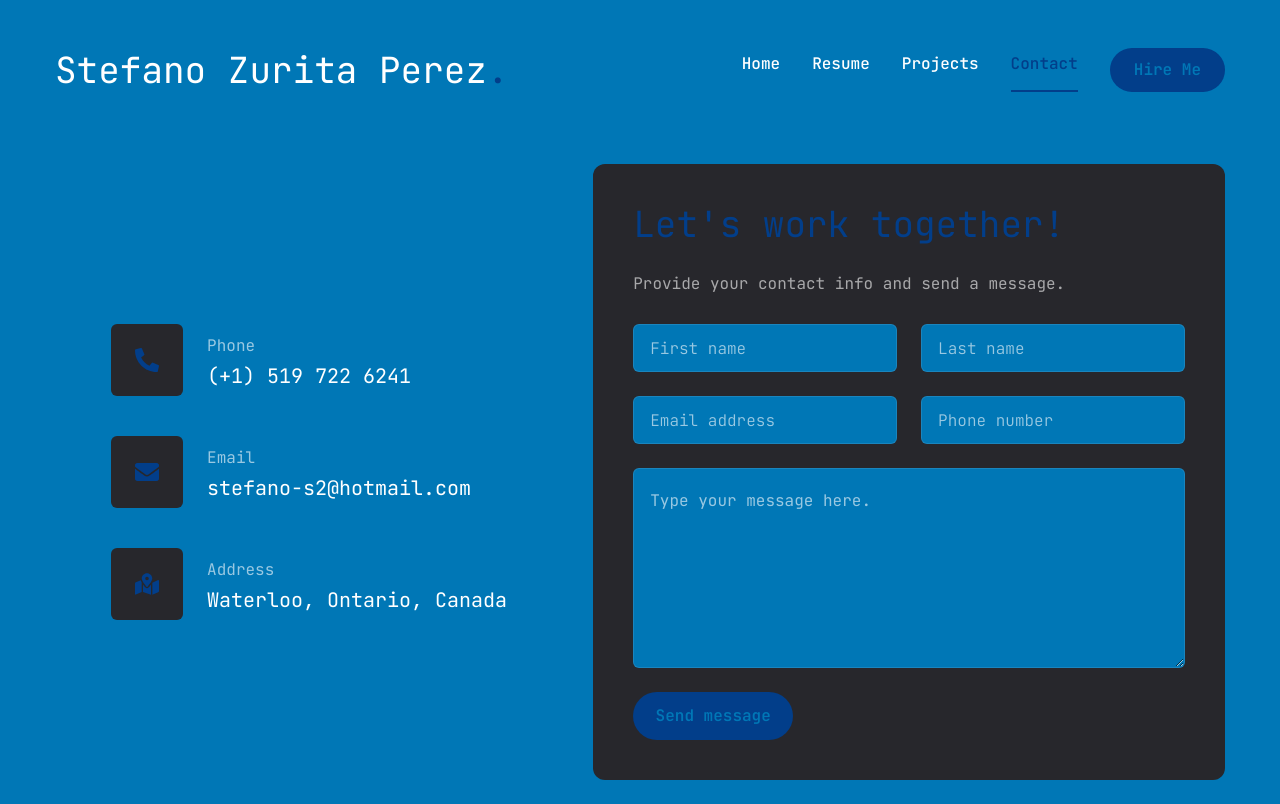
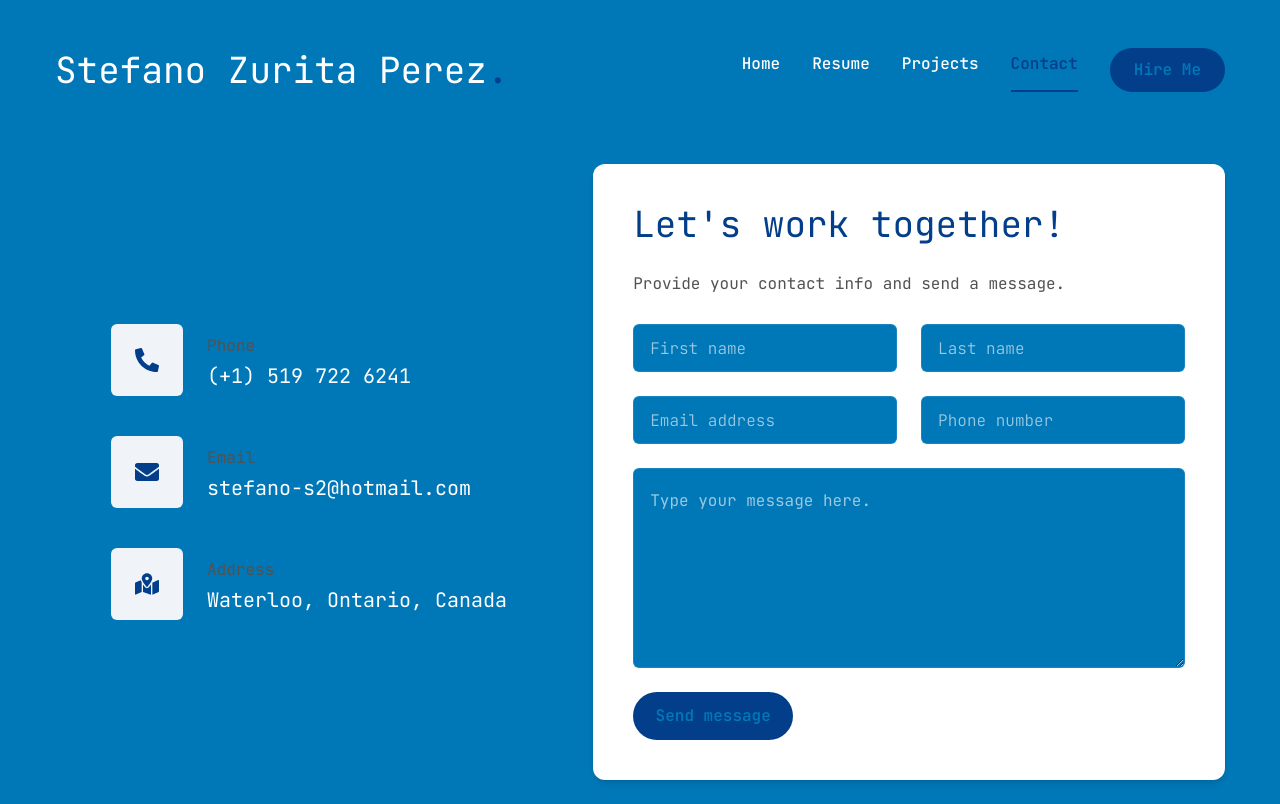
Before and after one commit to stefanoz99/myPortfolio, a Next.js app: page /contact in a window 1280 px wide. Built offline with nearby package versions, Linux system fonts and the light colour scheme.

Commit message:
Update page.jsx

```diff
--- a/app/contact/page.jsx
+++ b/app/contact/page.jsx
@@ -27,8 +27,7 @@ const info = [
 ];
 
 const Contact = () => {
-
-  //secret
+  // EmailJS Configuration
   const serviceID = "service_h3gsetj";
   const templateID = "template_xxa6qar";
   const publicKey = "j7acwzWxWtRxjWZqS";
@@ -43,32 +42,38 @@ const Contact = () => {
   const [isSending, setIsSending] = useState(false);
   const [isSent, setIsSent] = useState(false);
 
+  // Handle input changes
   const handleChange = (e) => {
     const { name, value } = e.target;
     setFormData(prevData => ({ ...prevData, [name]: value }));
   };
 
+  // Handle form submission
   const handleSubmit = async (e) => {
     e.preventDefault();
     setIsSending(true);
 
     try {
-      await emailjs.send(
+      console.log("Sending email with data:", formData); // Debugging
+      const response = await emailjs.send(
         serviceID,
         templateID,
         {
-          from_name: `${formData.firstname} ${formData.lastname}`, // Nombre completo del remitente
-          reply_to: formData.email, // Correo electrónico del remitente
-          phone: formData.phone, // Número de teléfono del remitente
-          message: formData.message, // Mensaje del remitente
-          to_name: "Stefano", // Nombre del destinatario
+          from_name: `${formData.firstname} ${formData.lastname}`,
+          reply_to: formData.email,
+          phone: formData.phone,
+          message: formData.message,
+          to_name: "Stefano",
         },
         publicKey
       );
+
+      console.log("Email sent successfully:", response.status, response.text); // Debugging
       setIsSent(true);
       setFormData({ firstname: '', lastname: '', email: '', phone: '', message: '' });
     } catch (error) {
       console.error('Error sending email:', error);
+      alert('Failed to send the message. Please try again later.');
     } finally {
       setIsSending(false);
     }
@@ -90,57 +95,83 @@ const Contact = () => {
         <div className="flex flex-col xl:flex-row gap-[30px]">
 
           <div className="xl:w-[54%] order-2 xl:order-2">
-            {/* form */}
-            <form className="flex flex-col gap-6 p-10 bg-[#27272c] rounded-xl" onSubmit={handleSubmit}>
+            {/* Form */}
+            <form className="flex flex-col gap-6 p-10 bg-[#ffffff] rounded-xl shadow-md" onSubmit={handleSubmit}>
 
-              {/* Titulo y frase */}
+              {/* Title and Subtitle */}
               <h3 className="text-4xl text-accent">Let's work together!</h3>
-              <p className="text-white/60">Provide your contact info and send a message.</p>
+              <p className="text-neutral-600">Provide your contact info and send a message.</p>
 
-              {/* input */}
+              {/* Input Fields */}
               <div className="grid grid-cols-1 md:grid-cols-2 gap-6">
-                <Input type="text" name="firstname" placeholder="First name" value={formData.firstname} onChange={handleChange} />
-                <Input type="text" name="lastname" placeholder="Last name" value={formData.lastname} onChange={handleChange} />
-                <Input type="email" name="email" placeholder="Email address" value={formData.email} onChange={handleChange} />
-                <Input type="text" name="phone" placeholder="Phone number" value={formData.phone} onChange={handleChange} />
+                <Input
+                  type="text"
+                  name="firstname"
+                  placeholder="First name"
+                  value={formData.firstname}
+                  onChange={handleChange}
+                  required
+                />
+                <Input
+                  type="text"
+                  name="lastname"
+                  placeholder="Last name"
+                  value={formData.lastname}
+                  onChange={handleChange}
+                  required
+                />
+                <Input
+                  type="email"
+                  name="email"
+                  placeholder="Email address"
+                  value={formData.email}
+                  onChange={handleChange}
+                  required
+                />
+                <Input
+                  type="text"
+                  name="phone"
+                  placeholder="Phone number"
+                  value={formData.phone}
+                  onChange={handleChange}
+                />
               </div>
 
-              {/* textarea */}
+              {/* Textarea */}
               <Textarea
                 className="h-[200px]"
                 name="message"
                 placeholder="Type your message here."
                 value={formData.message}
                 onChange={handleChange}
+                required
               />
 
-              {/* boton */}
+              {/* Submit Button */}
               <Button size="md" className="max-w-40" type="submit" disabled={isSending}>
                 {isSending ? 'Sending...' : 'Send message'}
               </Button>
 
+              {/* Success Message */}
               {isSent && <p className="text-green-500 mt-4">Message sent successfully!</p>}
             </form>
           </div>
 
-          {/* info */}
+          {/* Contact Information */}
           <div className="flex-1 flex items-center xl:justify-center mb-8 xl:mb-0 order-1 xl:order-none">
               <ul className="flex flex-col gap-10">
-                {info.map((item, index) => {
-                  return (
+                {info.map((item, index) => (
                   <li key={index} className="flex items-center gap-6">
-                      <div className="w-[52px] h-[52px] xl:w-[72px] xl:h-[72px] bg-[#27272c] text-accent rounded-md flex items-center justify-center">
+                    <div className="w-[52px] h-[52px] xl:w-[72px] xl:h-[72px] bg-[#f0f4f8] text-accent rounded-md flex items-center justify-center">
                       <div className="text-[24px]">{item.icon}</div>
                     </div>
                     <div className="flex-1">
-                        <p className="text-white/60">{item.title}</p>
+                      <p className="text-neutral-600">{item.title}</p>
                       <h3 className="text-xl">{item.description}</h3>
                     </div>
                   </li>
-                  );
-                })}
+                ))}
               </ul>
-
           </div>
 
         </div>
```
Lines whose indentation alone changed are shown as unchanged.
